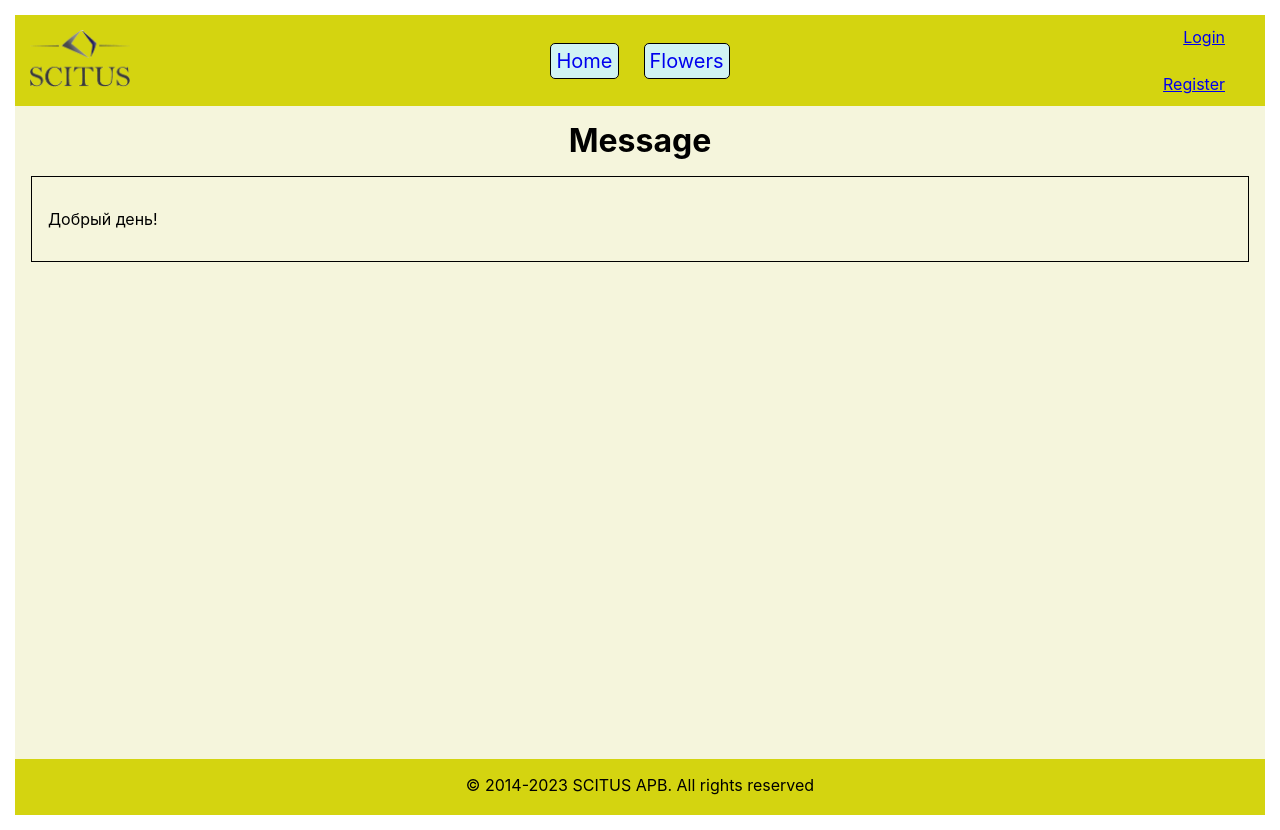
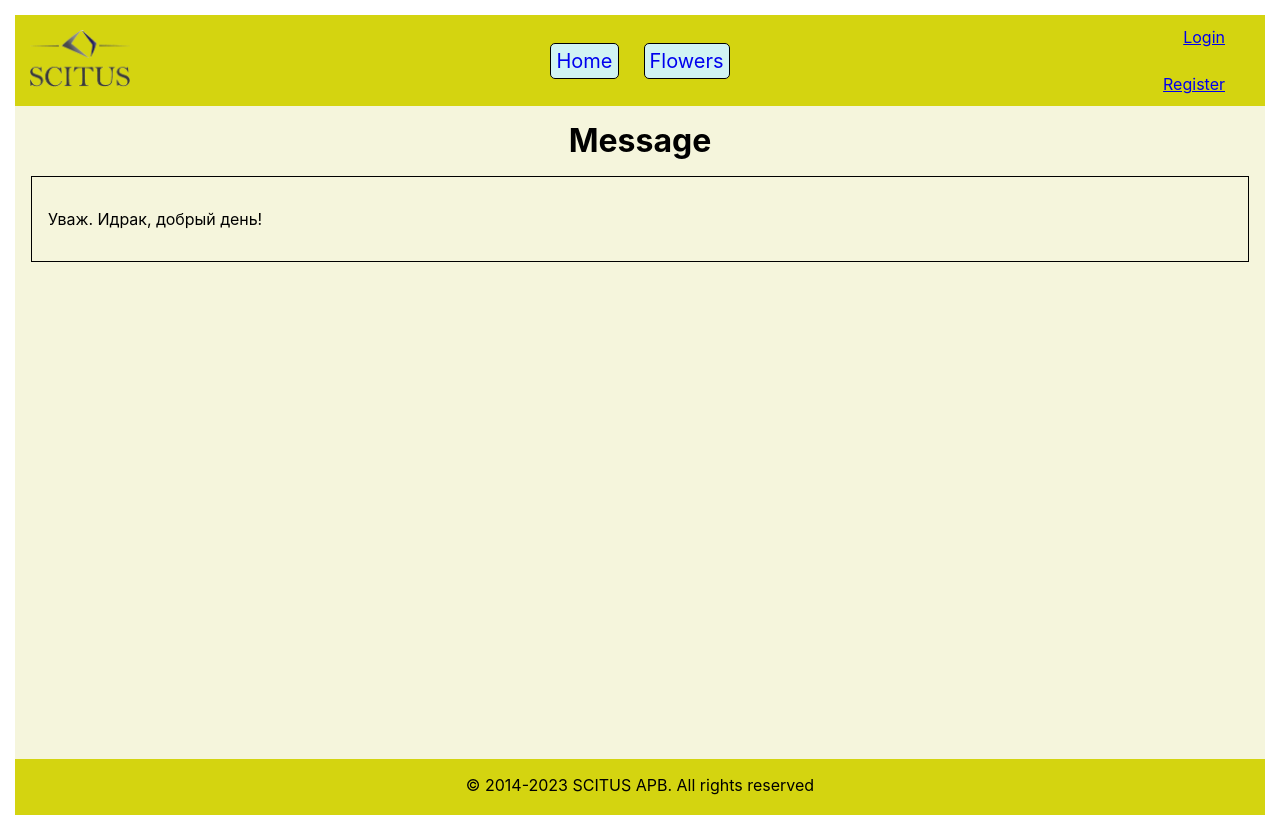
Before and after one commit to nesuesu/Legal, a React (Create React App) app: page /#/message in a window 1280 px wide. Built offline with nearby package versions, Linux system fonts and the light colour scheme; data requests are answered from the project's data file.

Commit message:
admin changed avatar password message users

```diff
--- a/src/components/elements/Header.jsx
+++ b/src/components/elements/Header.jsx
@@ -22,9 +22,9 @@ const Header = () => {
             <div className='menu'>
                 <Link to={'/'} className='menuitem'>Home</Link>
                 <Link to={'/flowers'} className='menuitem'>Flowers</Link>
-                { loggedInUser &&
+                { (loggedInUser && loggedInUser.username == 'admin') &&
                 <>
-                <Link to={'/users'} className='menuitem'>Users</Link>
+                {/* <Link to={'/users'} className='menuitem'>Users</Link> */}
                 <Link to={'/message'} className='menuitem'>Message</Link>
                 </>
                 }
--- a/src/components/pages/Message.jsx
+++ b/src/components/pages/Message.jsx
@@ -3,7 +3,7 @@ const Message = () => {
         <>
         <h1>Message</h1>
         <div className="message">
-            <p>Добрый день!</p>
+            <p>Уваж. Идрак, добрый день!</p>
         </div>
         </>
     )
--- a/src/data/users.json
+++ b/src/data/users.json
@@ -2,7 +2,7 @@
     {
       "id": 1,
       "username": "admin",
-      "password": "admin",
+      "password": "admin123",
       "email": "v@v.v",
       "avatar": "https://5ci.lt/wp-content/uploads/2018/12/Idrak.jpg"
     },
```
